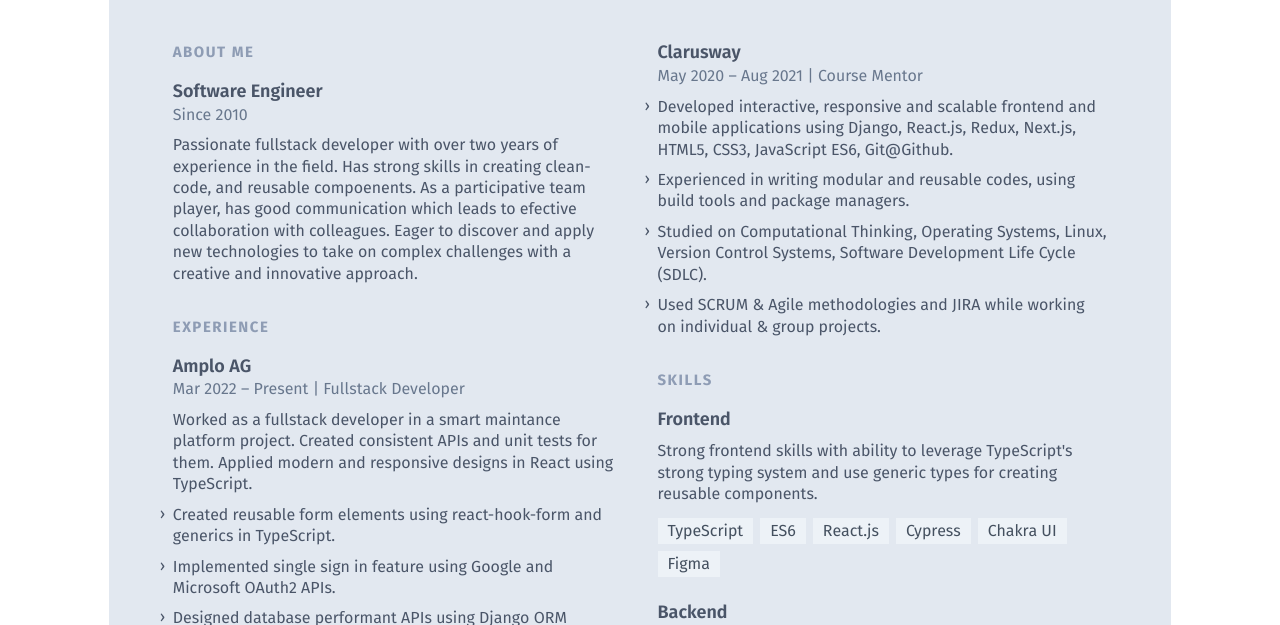
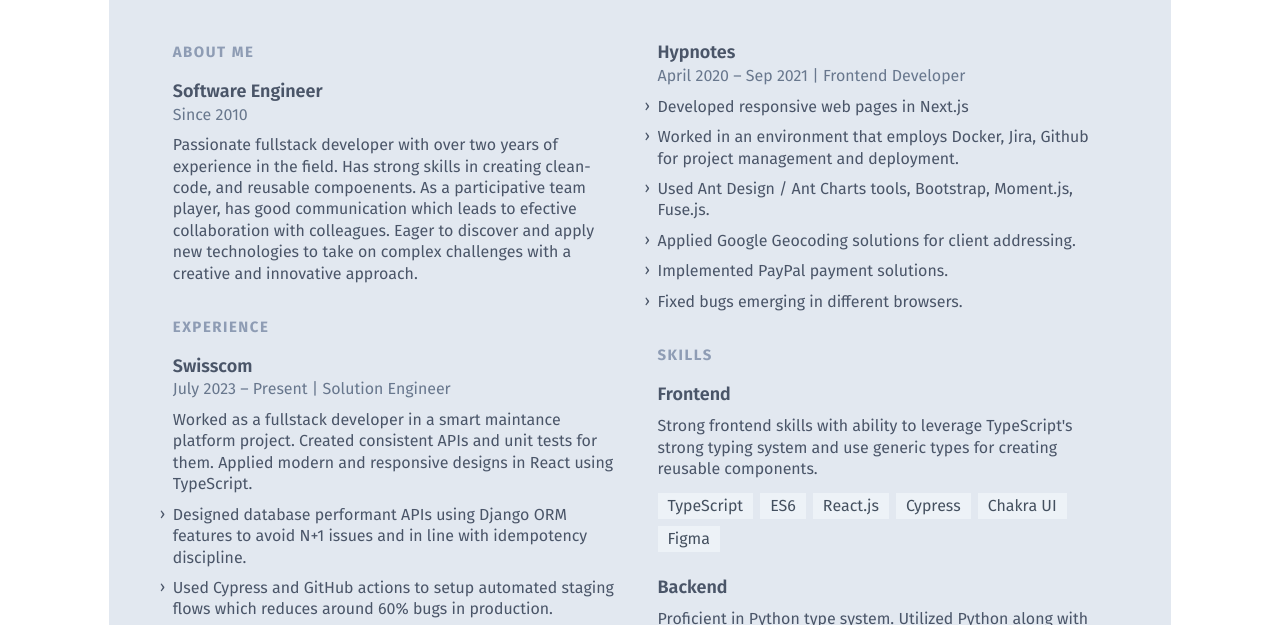
Before and after one commit to nilpeep/resume-beta, a website: page docs/index.html in a window 1280 px wide. Shown: the part 167-792 px from the top of the page. Drawn offline with nearby package versions, Linux system fonts and the light colour scheme; files that its build step writes are made by us from their sources.

Commit message:
add swisscom

```diff
--- a/docs/index.html
+++ b/docs/index.html
@@ -163,10 +163,54 @@
                   <h3
                     class="text-lg font-semibold text-gray-700 leading-snugish"
                   >
+                    Swisscom
+                  </h3>
+                  <p class="leading-normal text-md text-gray-650">
+                    July 2023 – Present | Solution Engineer
+                  </p>
+                </header>
+                <p class="mt-2.1 text-md text-gray-700 leading-normal">
+                  Worked as a fullstack developer in a smart maintance platform
+                  project. Created consistent APIs and unit tests for them.
+                  Applied modern and responsive designs in React using
+                  TypeScript.
+                </p>
+                <ul class="">
+                  <li class="mt-2.1 text-md text-gray-700 leading-normal">
+                    <span
+                      class="absolute -ml-3 sm:-ml-3.2 select-none transform -translate-y-px"
+                      >›</span
+                    >
+                    Designed database performant APIs using Django ORM features
+                    to avoid N+1 issues and in line with idempotency discipline.
+                  </li>
+                  <li class="mt-2.1 text-md text-gray-700 leading-normal">
+                    <span
+                      class="absolute -ml-3 sm:-ml-3.2 select-none transform -translate-y-px"
+                      >›</span
+                    >
+                    Used Cypress and GitHub actions to setup automated staging
+                    flows which reduces around 60% bugs in production.
+                  </li>
+                  <li class="mt-2.1 text-md text-gray-700 leading-normal">
+                    <span
+                      class="absolute -ml-3 sm:-ml-3.2 select-none transform -translate-y-px"
+                      >›</span
+                    >
+                    Created a Kubernetes cluster in Azure and set up a staging
+                    environment to reflect every update in the main branch.
+                  </li>
+                </ul>
+              </section>
+              <section class="mb-4.5 break-inside-avoid">
+                <header>
+                  <h3
+                    class="text-lg font-semibold text-gray-700 leading-snugish"
+                  >
                     Amplo AG
                   </h3>
                   <p class="leading-normal text-md text-gray-650">
-                    Mar 2022 – Present | Fullstack Developer
+                    Mar 2022 – May 2023 | Fullstack Developer
                   </p>
                 </header>
                 <p class="mt-2.1 text-md text-gray-700 leading-normal">
@@ -282,53 +326,6 @@
                     >›</span
                   >
                   Fixed bugs emerging in different browsers.
-                </li>
-              </ul>
-            </section>
-
-            <section class="mb-4.5 break-inside-avoid">
-              <header>
-                <h3 class="text-lg font-semibold text-gray-700 leading-snugish">
-                  Clarusway
-                </h3>
-                <p class="leading-normal text-md text-gray-650">
-                  May 2020 – Aug 2021 | Course Mentor
-                </p>
-              </header>
-              <ul class="">
-                <li class="mt-2.1 text-md text-gray-700 leading-normal">
-                  <span
-                    class="absolute -ml-3 sm:-ml-3.2 select-none transform -translate-y-px"
-                    >›</span
-                  >
-                  Developed interactive, responsive and scalable frontend and
-                  mobile applications using Django, React.js, Redux, Next.js,
-                  HTML5, CSS3, JavaScript ES6, Git@Github.
-                </li>
-                <li class="mt-2.1 text-md text-gray-700 leading-normal">
-                  <span
-                    class="absolute -ml-3 sm:-ml-3.2 select-none transform -translate-y-px"
-                    >›</span
-                  >
-                  Experienced in writing modular and reusable codes, using build
-                  tools and package managers.
-                </li>
-                <li class="mt-2.1 text-md text-gray-700 leading-normal">
-                  <span
-                    class="absolute -ml-3 sm:-ml-3.2 select-none transform -translate-y-px"
-                    >›</span
-                  >
-                  Studied on Computational Thinking, Operating Systems, Linux,
-                  Version Control Systems, Software Development Life Cycle
-                  (SDLC).
-                </li>
-                <li class="mt-2.1 text-md text-gray-700 leading-normal">
-                  <span
-                    class="absolute -ml-3 sm:-ml-3.2 select-none transform -translate-y-px"
-                    >›</span
-                  >
-                  Used SCRUM & Agile methodologies and JIRA while working on
-                  individual & group projects.
                 </li>
               </ul>
             </section>
```
